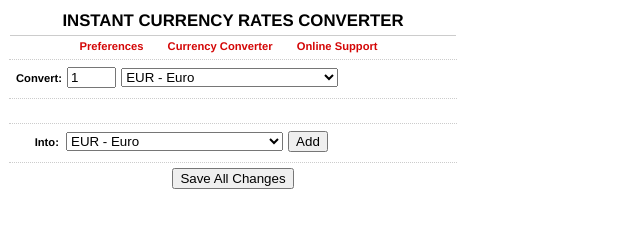
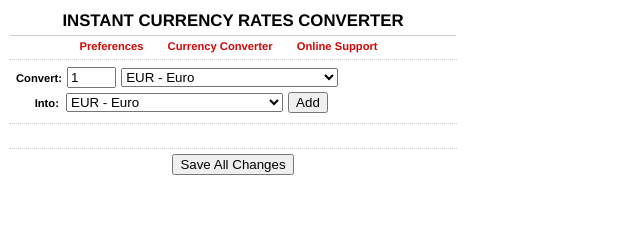
Before and after one commit to thewebdev/opera-extension-icr, a plain HTML site: page source/converter.html in a window 1280 px wide. Shown: the whole page, without its empty margins (0-640 px from the left). Drawn offline with Linux system fonts and the light colour scheme.

Commit message:
upd: layout

```diff
--- a/source/converter.html
+++ b/source/converter.html
@@ -198,12 +198,7 @@
 				<option value="ZMK">ZMK - Zambian Kwacha</option>
 				<option value="ZWD">ZWD - Zimbabwe dollar</option>
 			</select><br />
-		</div>
-		<div id="conversion" class="optval">
-			<h2 id="convert"></h2>
-			<ul id="set"></ul>
-		</div>
-		<div class="optval">
+
 			&nbsp; &nbsp; &nbsp;
 			<label for="second">Into:</label>
 			<select name="second" id="second">
@@ -363,6 +358,10 @@
 			</select>
 			<input type="button" id="add" value="Add" />
 		</div>
+		<div id="conversion" class="optval">
+			<h2 id="convert"></h2>
+			<ul id="set"></ul>
+		</div>
 		<div class="optval submit">
 			<input type="button" id="apply" value="Save All Changes" />
 		</div>
```
Lines whose indentation alone changed are shown as unchanged.
